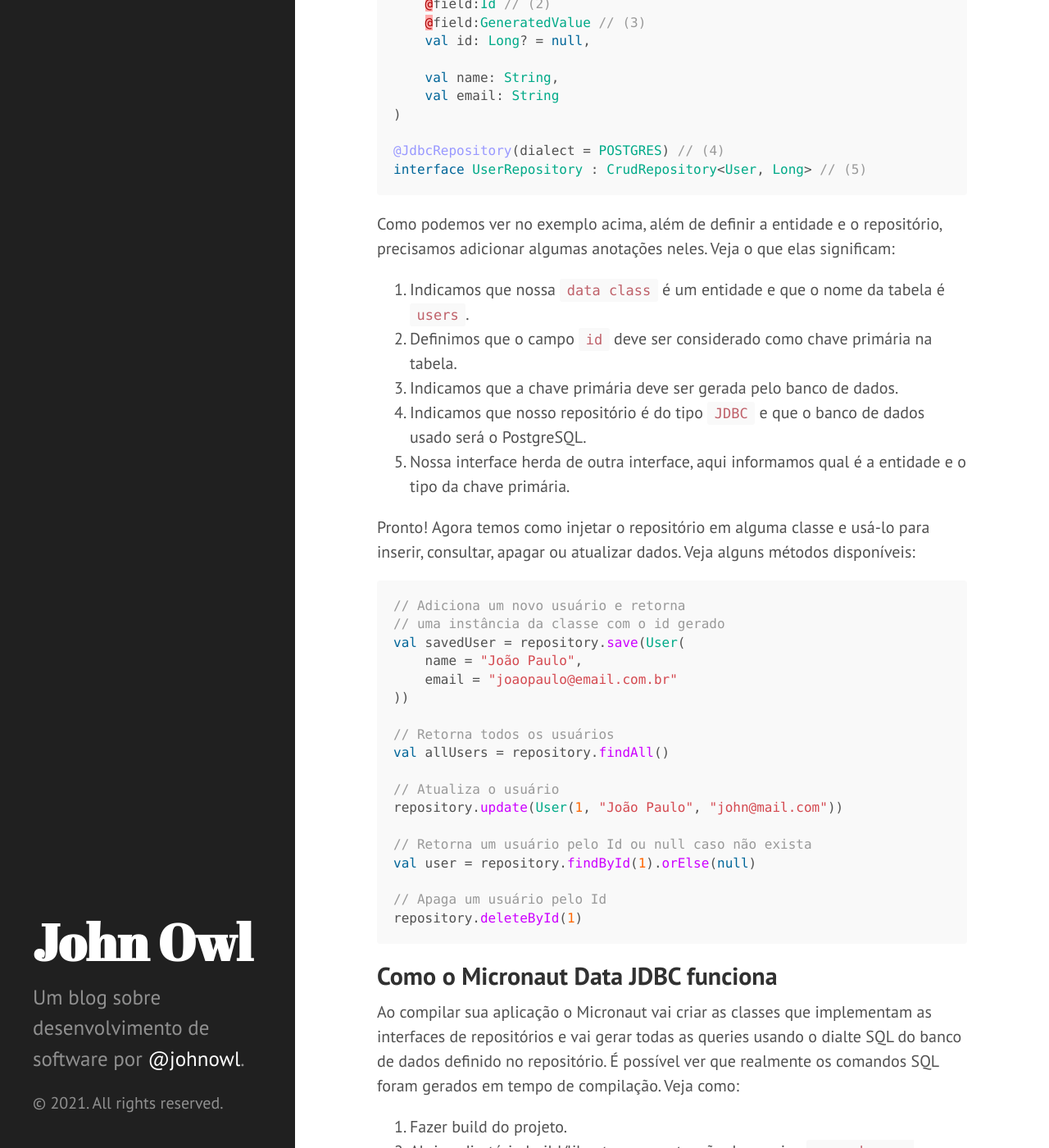
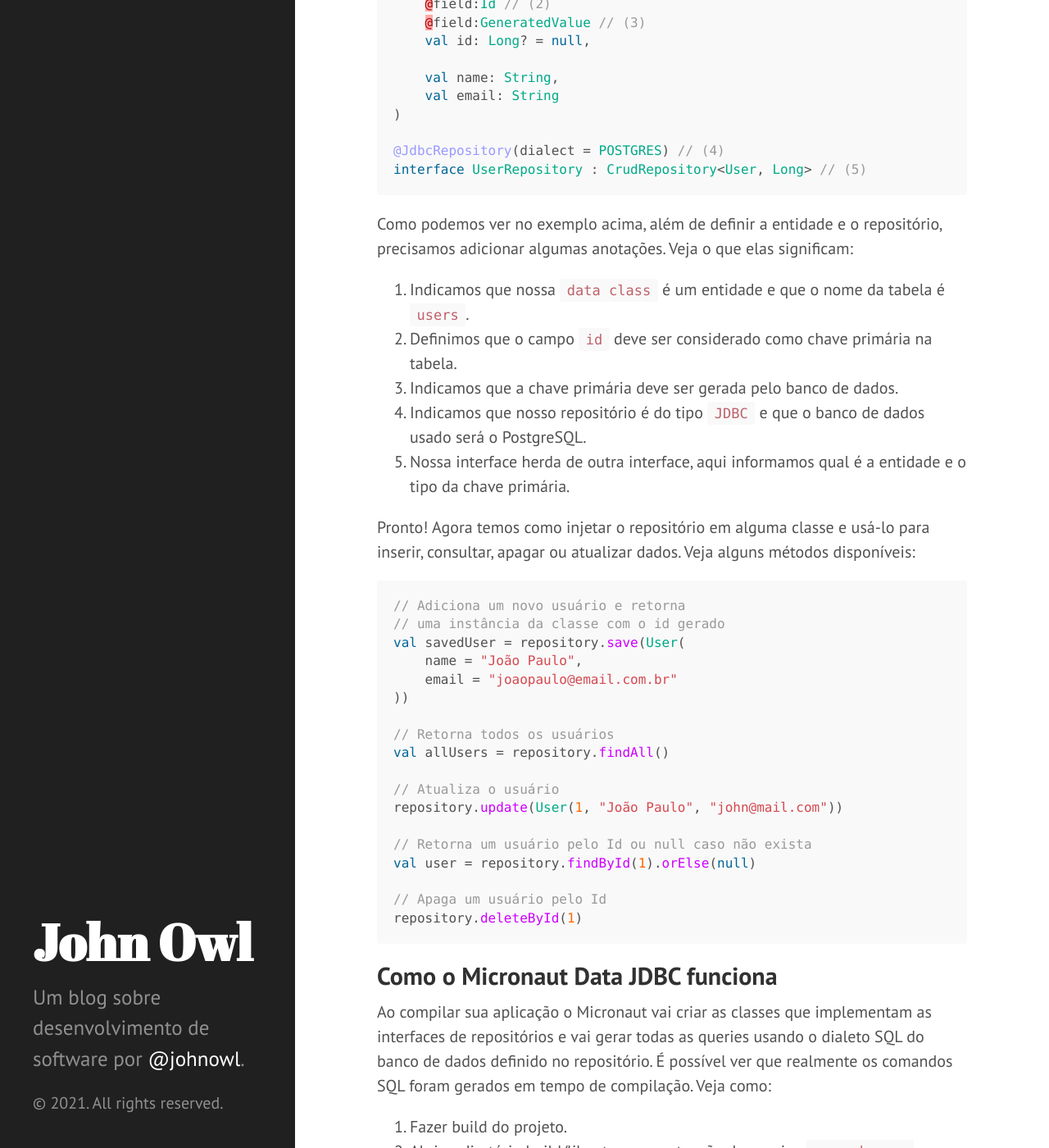
Before and after one commit to johnowl/johnowl.github.io, a Jekyll site: the page built from _posts/2021-09-22-como-usar-o-micronaut-data-jdbc.md, in a window 1280 px wide and 1400 px high, scrolled down 1168 px. Shown: the whole window at 82% size. Built offline with Jekyll 4.4.1, drawn with Linux system fonts in a browser that asks for light colours; comment, search, counter and statistics services are not loaded.

Commit message:
Fix typo

````diff
--- a/_posts/2021-09-22-como-usar-o-micronaut-data-jdbc.md
+++ b/_posts/2021-09-22-como-usar-o-micronaut-data-jdbc.md
@@ -51,7 +51,7 @@
 interface UserRepository : CrudRepository<User, Long> // (5)
 ```
 
-Como podemos ver no exemplo acima, além de definir a entidade e o repositório, precisamos adicionar algumas anotações neles. Veja o que elas significam:
+Como podemos ver no exemplo acima, além de definir a entidade e o repositório, precisamos adicionar algumas anotações. Veja o que elas significam:
 
 1. Indicamos que nossa `data class` é um entidade e que o nome da tabela é `users`.
 2. Definimos que o campo `id` deve ser considerado como chave primária na tabela.
@@ -84,7 +84,7 @@
 
 ## Como o Micronaut Data JDBC funciona
 
-Ao compilar sua aplicação o Micronaut vai criar as classes que implementam as interfaces de repositórios e vai gerar todas as queries usando o dialte SQL do banco de dados definido no repositório. É possível ver que realmente os comandos SQL foram gerados em tempo de compilação. Veja como:
+Ao compilar sua aplicação o Micronaut vai criar as classes que implementam as interfaces de repositórios e vai gerar todas as queries usando o dialeto SQL do banco de dados definido no repositório. É possível ver que realmente os comandos SQL foram gerados em tempo de compilação. Veja como:
 
 1. Fazer build do projeto.
 2. Abrir o diretório build/lib e trocar a extensão do arquivo `nome-do-seu-projeto-0.1-all.jar` de `.jar` para `.zip` e descompactá-lo.
````
